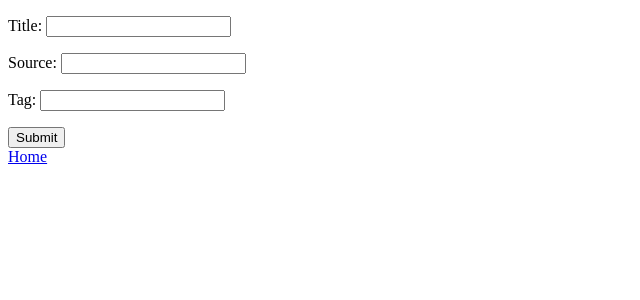
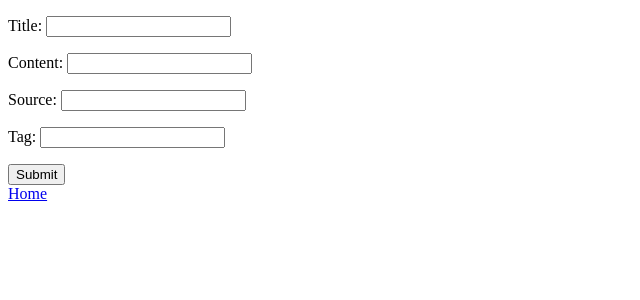
Before and after one commit to ilverm/TodayILearned, a Django app: page /create/ in a window 1280 px wide. Shown: the top 300 px of the page, without its empty margins (0-640 px from the left). Run offline with Django 4.2, Linux system fonts and the light colour scheme; the visitor is signed in with stand-in values (Sample User, id 1).

Commit message:
Added content field to post model

```diff
--- a/likes/tests.py
+++ b/likes/tests.py
@@ -20,6 +20,7 @@ class LikeModelTest(TestCase):
         self.tag = Tag.objects.create(name='Temp')
         self.post = Post.objects.create(
             title='temp',
+            content='content',
             source='http://www.temp.com',
             author=self.user,
             tag=self.tag,
@@ -74,6 +75,7 @@ class LikeModelTest(TestCase):
         """
         post1 = Post.objects.create(
             title='temp1',
+            content='content',
             source='http://www.temp.com',
             author=self.user,
             tag=self.tag
@@ -81,6 +83,7 @@ class LikeModelTest(TestCase):
 
         post2 = Post.objects.create(
             title='temp2',
+            content='content',
             source='http://www.temp.com',
             author=self.user,
             tag=self.tag
@@ -104,6 +107,7 @@ class LikeModelTest(TestCase):
         user2 = CustomUser.objects.create(username='test2', email='test2@test.com')
         post = Post.objects.create(
             title='temp',
+            content='content',
             source='http://www.temp.com',
             author=user1,
             tag=self.tag
@@ -146,6 +150,7 @@ class LikeSignalTest(TestCase):
         self.tag = Tag.objects.create(name='Temp')
         self.post = Post.objects.create(
             title='temp',
+            content='content',
             source='http://www.temp.com',
             author=self.user,
             tag=self.tag,
--- a/posts/forms.py
+++ b/posts/forms.py
@@ -3,10 +3,9 @@ from django.core.exceptions import ValidationError
 
 from tinymce.widgets import TinyMCE
 
-from .models import Post
-
 class PostForm(forms.Form):
-    title = forms.CharField(label='Title', required=True, widget=TinyMCE)
+    title = forms.CharField(label='Title', required=True)
+    content = forms.CharField(label='Content', required=True, widget=TinyMCE)
     source = forms.URLField(label='Source', required=True)
     tag = forms.CharField(label='Tag', required=True, max_length=25)
 
--- a/posts/models.py
+++ b/posts/models.py
@@ -3,7 +3,8 @@ from django.db import models
 from tags.models import Tag
 
 class Post(models.Model):
-    title = models.TextField()
+    title = models.CharField(max_length=100)
+    content = models.TextField()
     created_at = models.DateTimeField(auto_now_add=True)
     source = models.URLField()
     author = models.ForeignKey('users.CustomUser', on_delete=models.CASCADE)
--- a/posts/views.py
+++ b/posts/views.py
@@ -29,10 +29,17 @@ def create_post(request):
         form = PostForm(request.POST)
         if form.is_valid():
             title = form.cleaned_data.get('title')
+            content = form.cleaned_data.get('content')
             source = form.cleaned_data.get('source')
             tag = form.cleaned_data.get('tag')
             tag, _ = Tag.objects.get_or_create(name=tag)
-            Post.objects.create(title=title, source=source, author=request.user, tag=tag)
+            Post.objects.create(
+                title=title,
+                content=content,
+                source=source,
+                author=request.user,
+                tag=tag
+            )
             return HttpResponseRedirect(reverse('home'))
     return render(request, 'create.html', {'form': form})
 
--- a/tags/tests.py
+++ b/tags/tests.py
@@ -17,6 +17,7 @@ class TagModelTest(TestCase):
         self.tag = Tag.objects.create(name='Test')
         self.post = Post.objects.create(
             title='temp post',
+            content='content',
             source='http://www.temp.com',
             author=self.author,
             tag=self.tag
--- a/templates/single_post.html
+++ b/templates/single_post.html
@@ -1,4 +1,7 @@
+<!DOCTYPE html>
+
 <strong>{{ single_post }}</strong>
+<p>{{ single_post.content|safe }}</p>
 <form action="" method="post">
     {% csrf_token %}
     <p>
```
Also changed, not shown: posts/tests.py (+17 -1 lines), templates/home.html (+5 -2 lines), posts/migrations/0004_post_content_alter_post_title.py (added).
